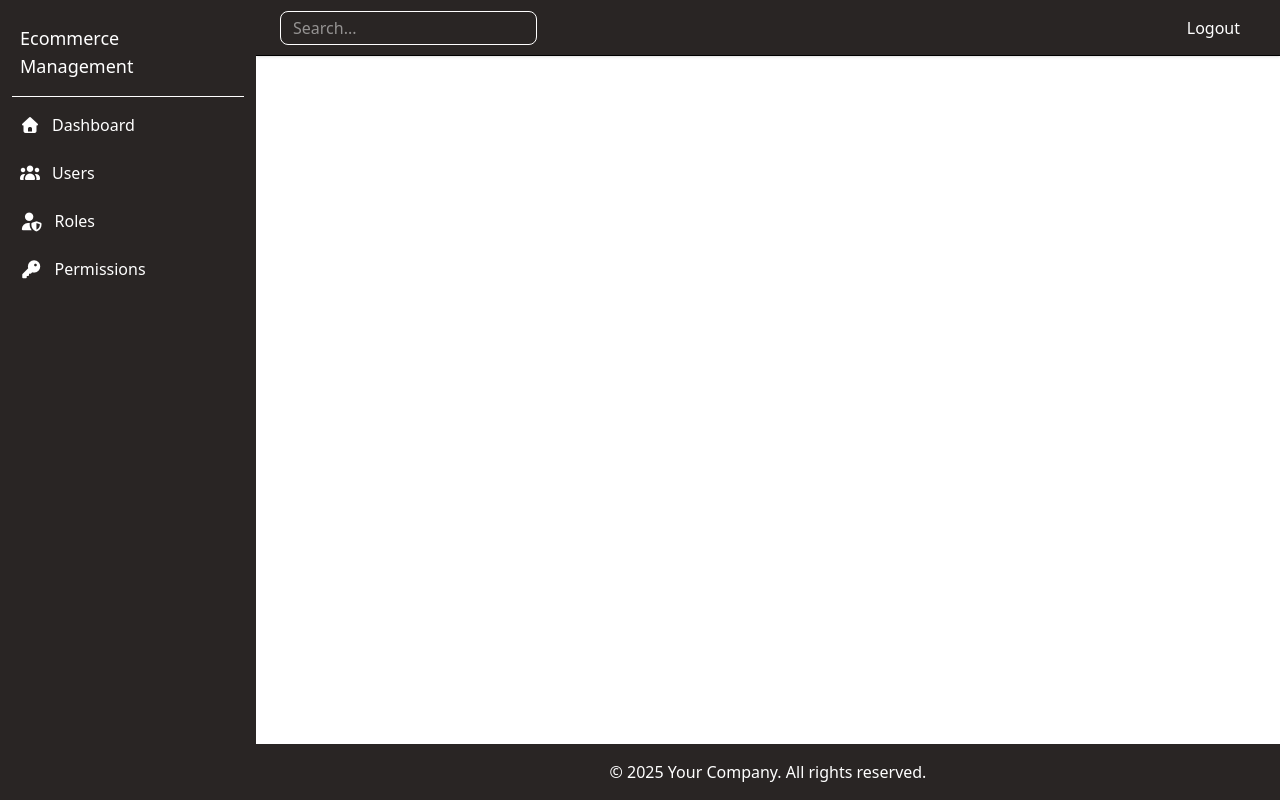
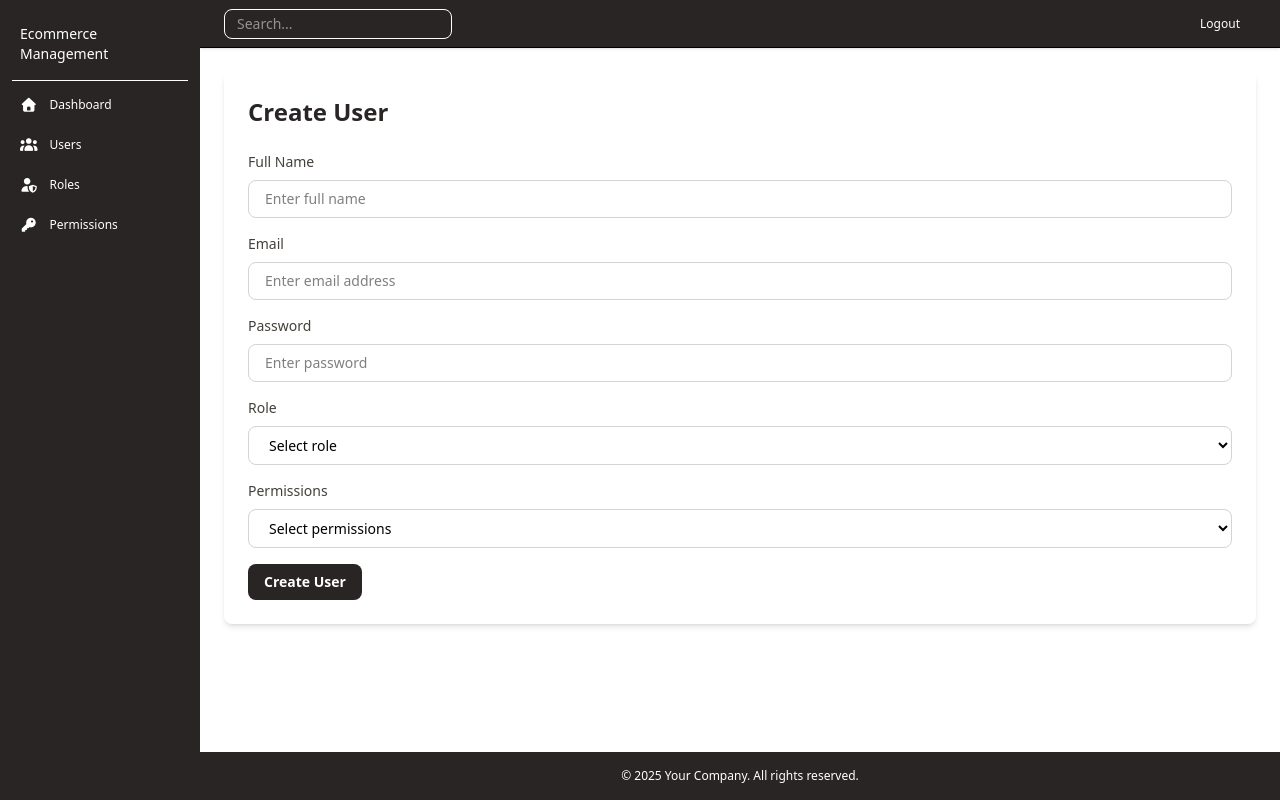
Before and after one commit to Abubakar2211/Ecommerce-Management-Frontend, a React (Vite) app: page /user/create in a window 1280 px wide. Built offline with nearby package versions, Linux system fonts and the light colour scheme.

Commit message:
User Create Form Completed.

```diff
--- a/src/components/layout/Footer.jsx
+++ b/src/components/layout/Footer.jsx
@@ -1,6 +1,6 @@
 export default function Footer() {
     return (
-        <footer className="bg-stone-800 text-white py-4 text-center mt-auto border-t ">
+        <footer className="bg-stone-800 text-white py-4 text-center mt-auto border-t text-xs">
             &copy; 2025 Your Company. All rights reserved.
         </footer>
     );
--- a/src/components/layout/Main.jsx
+++ b/src/components/layout/Main.jsx
@@ -6,7 +6,7 @@ export default function Main({children}) {
     return <>
         <div className="flex">
             <Sidebar />
-            <div className="flex flex-col flex-1 ml-64 min-h-screen">
+            <div className="flex flex-col flex-1 ml-50 min-h-screen">
                 <Navbar />
                 <div className="p-6 flex-1">{children}</div>
                 <Footer />
--- a/src/components/layout/Navbar.jsx
+++ b/src/components/layout/Navbar.jsx
@@ -1,12 +1,12 @@
 export default function Navbar() {
     return (
-        <nav className="h-14 bg-stone-800 border-b shadow flex items-center justify-between px-6 sticky top-0 z-30">
+        <nav className="h-12 bg-stone-800 border-b shadow flex items-center justify-between px-6 sticky top-0 z-30">
             <input
                 type="text"
                 placeholder="Search..."
-                className="px-3 py-1 border rounded-lg focus:outline-none focus:ring-2 border-white text-white"
+                className="px-3 py-1 border rounded-lg focus:outline-none focus:ring-2 border-white text-white text-sm"
             />
-            <button className="px-4 py-1 bg-white-500 text-white">
+            <button className="px-4 py-1 bg-white-500 text-white text-xs hover:bg-stone-700 hover:py-2 hover:rounded ">
                 Logout
             </button>
         </nav>
--- a/src/components/layout/Sidebar.jsx
+++ b/src/components/layout/Sidebar.jsx
@@ -4,35 +4,35 @@ export default function Sidebar() {
     return (
         <aside
             id="default-sidebar"
-            className="fixed top-0 left-0 z-40 w-64 h-screen transition-transform sm:translate-x-0 bg-stone-800"
+            className="fixed top-0 left-0 z-40 w-50 h-screen transition-transform sm:translate-x-0 bg-stone-800"
             aria-label="Sidebar"
         >
             <div className="h-full px-3 py-4 overflow-y-auto">
-                <h1 className="items-center p-2 text-white text-lg">Ecommerce Management</h1>
+                <h1 className="items-center p-2 text-white text-sm">Ecommerce Management</h1>
                 <hr className=" text-white my-2" />
                 <ul className="space-y-2 font-medium">
                     <li>
                         <Link to="/dashboard" className="flex items-center p-2 text-white rounded-lg hover:bg-stone-700 group">
-                            <i className="fa-solid fa-house"></i>
-                            <span className="ms-3">Dashboard</span>
+                            <i className="fa-solid fa-house text-sm"></i>
+                            <span className="ms-3 text-xs">Dashboard</span>
                         </Link>
                     </li>
                     <li>
                         <Link to="/users" className="flex items-center p-2 text-white rounded-lg hover:bg-stone-700 group">
-                            <i className="fa-solid fa-users"></i>
-                            <span className="ms-3">Users</span>
+                            <i className="fa-solid fa-users text-sm"></i>
+                            <span className="ms-3 text-xs">Users</span>
                         </Link>
                     </li>
                     <li>
                         <Link to="/roles" className="flex items-center p-2 text-white rounded-lg hover:bg-stone-700 group">
-                            <i className="fa-solid fa-user-shield text-lg"></i>
-                            <span className="ms-3">Roles</span>
+                            <i className="fa-solid fa-user-shield text-sm"></i>
+                            <span className="ms-3 text-xs">Roles</span>
                         </Link>
                     </li>
                     <li>
                         <Link to="/permissions" className="flex items-center p-2 text-white rounded-lg hover:bg-stone-700 group">
-                                <i className="fa-solid fa-key text-lg"></i>
-                            <span className="ms-3">Permissions</span>
+                                <i className="fa-solid fa-key text-sm"></i>
+                            <span className="ms-3 text-xs">Permissions</span>
                         </Link>
                     </li>
                 </ul>
--- a/src/pages/user/User.jsx
+++ b/src/pages/user/User.jsx
@@ -2,14 +2,16 @@ import { Link } from "react-router-dom";
 import Main from "../../components/layout/Main";
 
 export default function User() {
+
+
     return (
         <>
             <Main>
                 <div className="flex justify-between">
-                    <h1 className="text-2xl">
+                    <h1 className="text-lg">
                         Users
                     </h1>
-                    <Link to="/user/create" className="text-white bg-stone-800 hover:bg-stone-700 focus:ring-4 focus:ring-stone-400 font-medium rounded-lg text-sm px-5 py-2.5 me-2 mb-2 transition">
+                    <Link to="/user/create" className="text-white bg-stone-800 hover:bg-stone-700 focus:ring-4 focus:ring-stone-400 font-medium rounded-lg text-xs px-5 py-2.5 me-2 mb-2 transition">
                         + Create
                     </Link>
                 </div>
@@ -17,27 +19,27 @@ export default function User() {
                     <table className="w-full  border border-gray-200 shadow-md rounded-lg border-rounded">
                         <thead className="bg-stone-800 text-white">
                             <tr>
-                                <th className="px-6 py-3 text-left font-semibold uppercase tracking-wider">Name</th>
-                                <th className="px-6 py-3 text-left font-semibold uppercase tracking-wider">Email</th>
-                                <th className="px-6 py-3 text-left font-semibold uppercase tracking-wider">Action</th>
+                                <th className="px-6 py-3 text-left font-semibold uppercase tracking-wider text-xs">Name</th>
+                                <th className="px-6 py-3 text-left font-semibold uppercase tracking-wider text-xs">Email</th>
+                                <th className="px-6 py-3 text-left font-semibold uppercase tracking-wider text-xs">Action</th>
                             </tr>
                         </thead>
                         <tbody className="divide-y divide-gray-200">
                             <tr className="hover:bg-gray-100 transition">
-                                <td className="px-6 py-4  text-gray-700 ">Abubakar</td>
-                                <td className="px-6 py-4  text-gray-700">Abubakar192005@gmail.com</td>
+                                <td className="px-6 py-4  text-gray-700 text-xs ">Abubakar</td>
+                                <td className="px-6 py-4  text-gray-700 text-xs">Abubakar192005@gmail.com</td>
                                 <td className="px-6 py-4 text-gray-700 flex space-x-3">
                                     <Link to="/user/assignpermission" >
-                                        <i className="fa-solid fa-key text-xl"></i>
+                                        <i className="fa-solid fa-key text-md"></i>
                                     </Link>
                                     <Link to="/user/assignrole" >
-                                        <i className="fa-solid fa-user-shield text-xl"></i>
+                                        <i className="fa-solid fa-user-shield text-md"></i>
                                     </Link>
                                     <Link to="/user/edit" >
-                                        <i className="fa-solid fa-pen-to-square text-xl"></i>
+                                        <i className="fa-solid fa-pen-to-square text-md"></i>
                                     </Link>
                                     <Link to="/user/delete" >
-                                        <i className="fa-solid fa-trash text-xl"></i>
+                                        <i className="fa-solid fa-trash text-md"></i>
                                     </Link>
                                 </td>
                             </tr>
--- a/src/pages/user/UserCreate.jsx
+++ b/src/pages/user/UserCreate.jsx
@@ -1,7 +1,56 @@
 import Main from "../../components/layout/Main";
 
-export default function UserCreate(){
-    return <>
-        <Main/>
-    </>
+export default function UserCreate() {
+    return (
+        <Main>
+            {/* White card */}
+            <div className=" bg-white rounded-lg shadow-md p-6">
+                <h2 className="text-2xl font-bold text-stone-800 mb-6">Create User</h2>
+                <form className="space-y-4">
+                    {/* Name */}
+                    <div>
+                        <label className="block text-stone-700 mb-1 text-sm" htmlFor="name">Full Name</label>
+                        <input type="text" id="name" className="w-full px-4 py-2 rounded-lg text-sm mt-1 border border-stone-300 focus:outline-none focus:ring-2 focus:ring-stone-500" placeholder="Enter full name"/>
+                    </div>
+
+                    {/* Email */}
+                    <div>
+                        <label className="block text-stone-700 mb-1 text-sm" htmlFor="email">Email</label>
+                        <input type="email" id="email" className="w-full px-4 py-2 rounded-lg text-sm mt-1 border border-stone-300 focus:outline-none focus:ring-2 focus:ring-stone-500" placeholder="Enter email address"/>
+                    </div>
+
+                    {/* Password */}
+                    <div>
+                        <label className="block text-stone-700 mb-1 text-sm" htmlFor="password">Password</label>
+                        <input type="password" id="password" className="w-full px-4 py-2 rounded-lg text-sm mt-1 border border-stone-300 focus:outline-none focus:ring-2 focus:ring-stone-500" placeholder="Enter password"/>
+                    </div>
+
+                    {/* Role */}
+                    <div>
+                        <label className="block text-stone-700 mb-1 text-sm" htmlFor="role">Role</label>
+                        <select id="role" className="w-full px-4 py-2 rounded-lg text-sm mt-1 border border-stone-300 focus:outline-none focus:ring-2 focus:ring-stone-500">
+                            <option value="">Select role</option>
+                            <option value="admin">Admin</option>
+                            <option value="user">User</option>
+                        </select>
+                    </div>
+
+                    {/* Permissions */}
+                    <div>
+                        <label className="block text-stone-700 mb-1 text-sm" htmlFor="permissions">Permissions</label>
+                        <select id="permissions" className="w-full px-4 py-2 rounded-lg text-sm mt-1 border border-stone-300 focus:outline-none focus:ring-2 focus:ring-stone-500">
+                            <option value="">Select permissions</option>
+                            <option value="create permission">Create Permission</option>
+                            <option value="edit permission">Edit Permission</option>
+                        </select>
+                    </div>
+
+                    {/* Submit Button */}
+                    <div>
+                        <button type="submit" className="bg-stone-800 hover:bg-stone-700 text-white font-semibold py-2 px-4 rounded-lg transition-colors text-sm"> Create User</button>
+                    </div>
+                </form>
+            </div>
+        </Main>
+    );
 }
```
